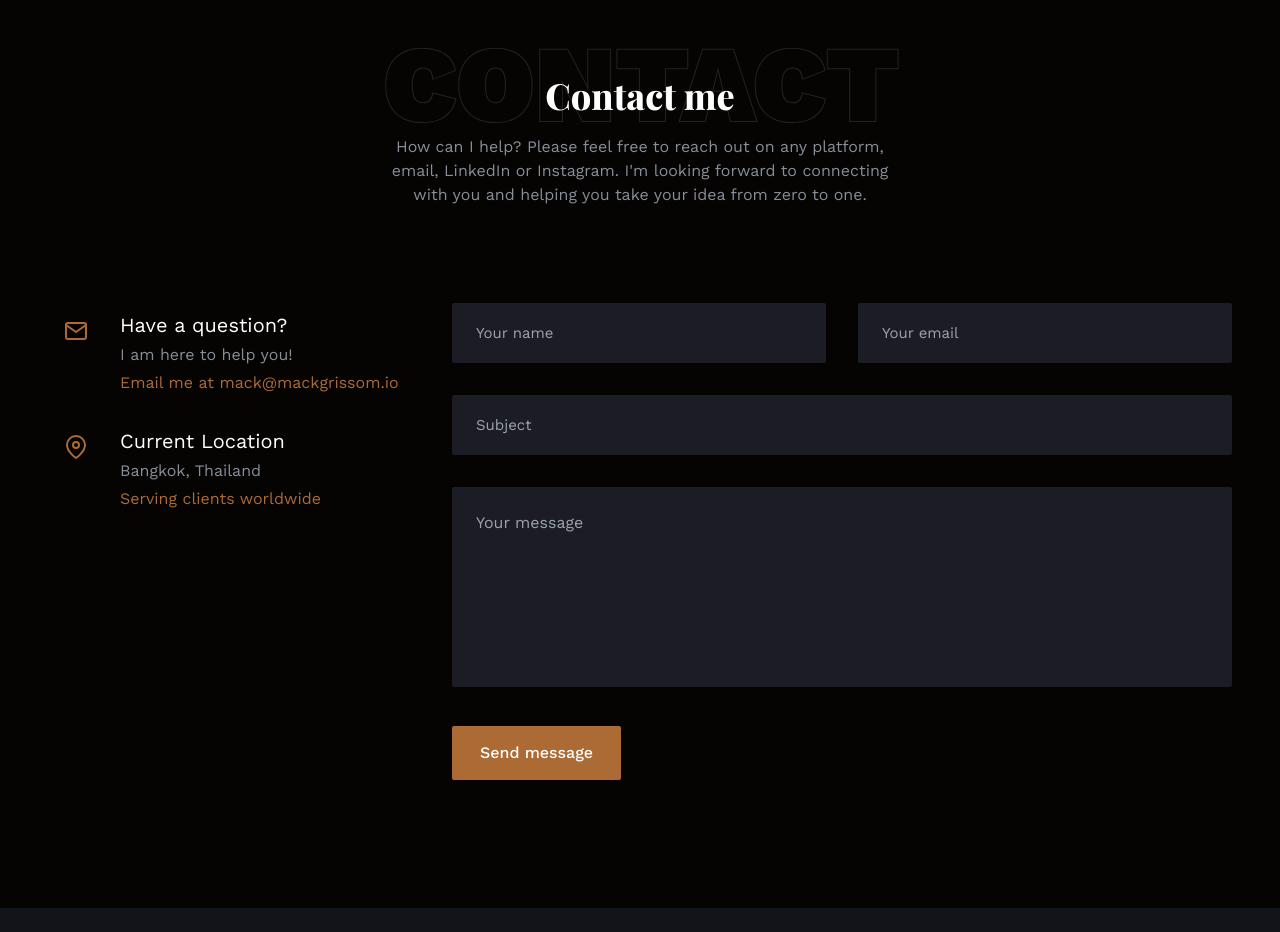
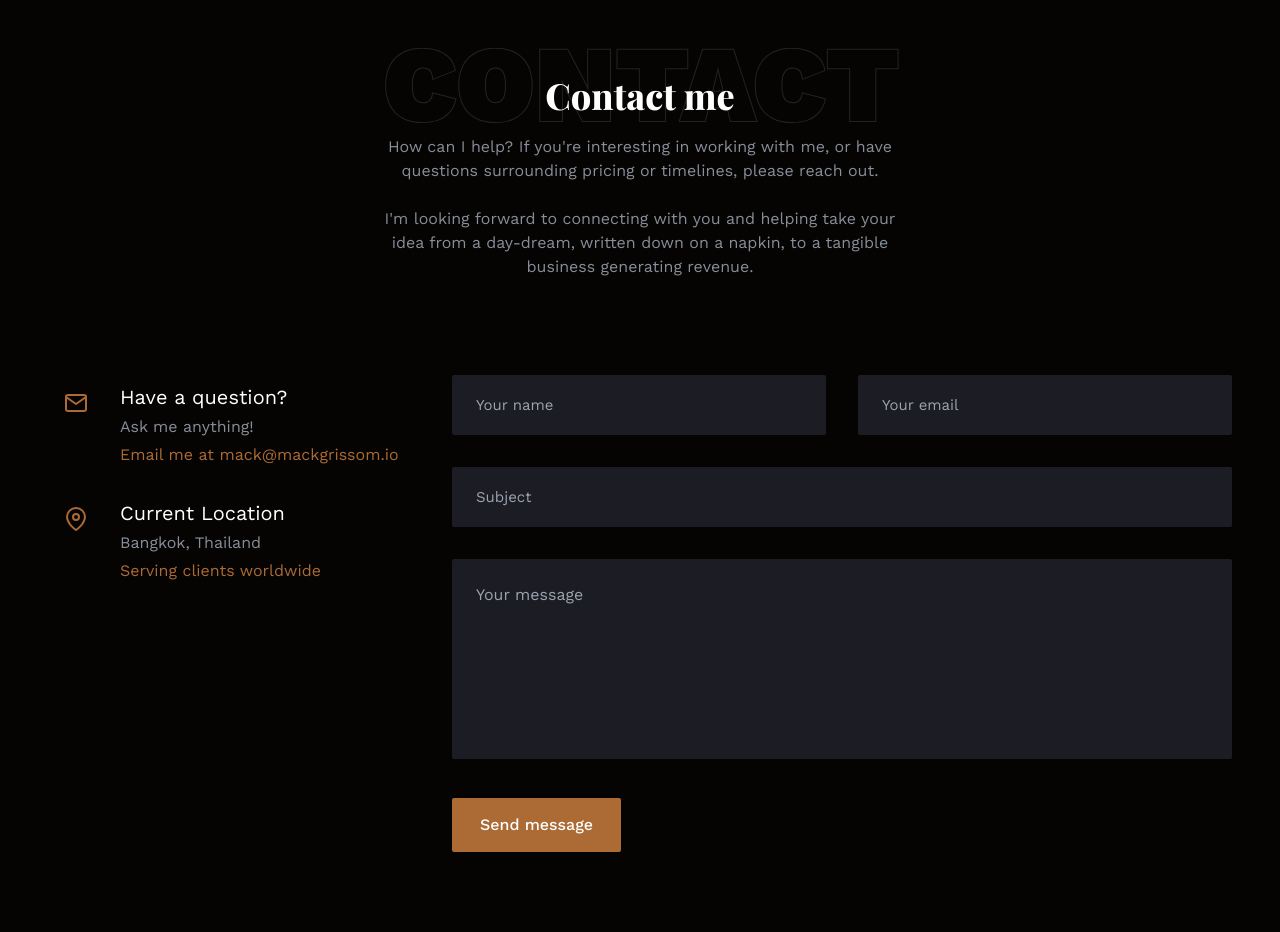
Before and after one commit to MackGrissom/MackPortfolio, a React (Create React App) app: page / in a window 1280 px wide. Shown: the part 5320-6252 px from the top of the page. Built offline with nearby package versions, Linux system fonts and the light colour scheme; a web font is replaced by a local one.

Commit message:
wording update on contact page

```diff
--- a/src/components/Contact.js
+++ b/src/components/Contact.js
@@ -33,7 +33,10 @@ export const Contact = () => {
             Contact me
           </h2>
           <p className='subtitle'>
-            How can I help? Please feel free to reach out on any platform, email, LinkedIn or Instagram. I'm looking forward to connecting with you and helping you take your idea from zero to one.
+            How can I help? If you're interesting in working with me, or have questions surrounding pricing or timelines, please reach out.
+            <br/>
+            <br/>
+            I'm looking forward to connecting with you and helping take your idea from a day-dream, written down on a napkin, to a tangible business generating revenue.
           </p>
         </div>
         <div
--- a/src/data.js
+++ b/src/data.js
@@ -252,7 +252,7 @@ export const contact = [
   {
     icon: <FiMail />,
     title: 'Have a question?',
-    subtitle: 'I am here to help you!',
+    subtitle: 'Ask me anything!',
     description: 'Email me at mack@mackgrissom.io',
   },
   {
```
